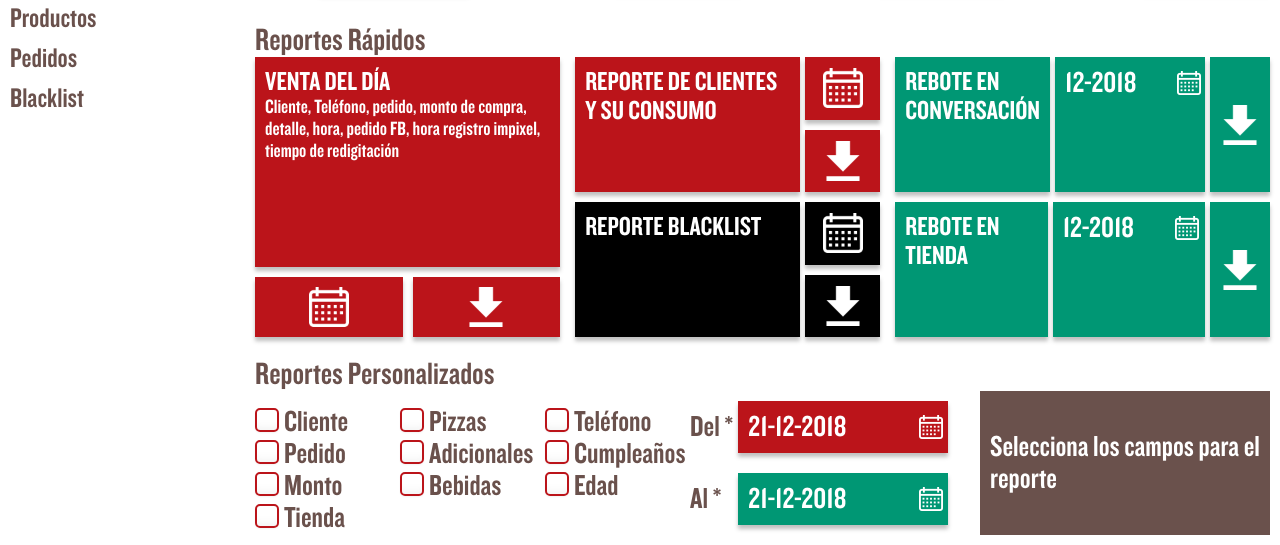
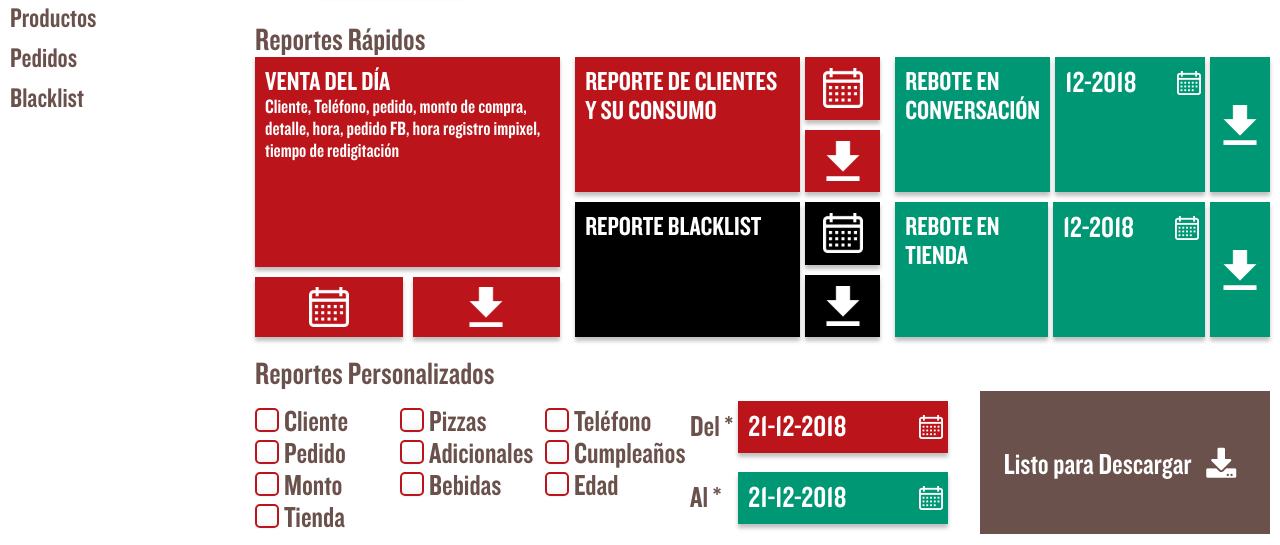
Before and after one commit to carlacentenor/dashboard-sin-mix, a plain HTML site: page index.html in a window 1280 px wide. Shown: the part 285-830 px from the top of the page. Drawn offline with nearby package versions, Linux system fonts and the light colour scheme.

Commit message:
agregando texto reporte listo

```diff
--- a/index.html
+++ b/index.html
@@ -237,8 +237,8 @@
                         </div>
 
                     </div>
-                    <div class="box-loading">
-                        <p>Selecciona los campos para el reporte</p>
+                    <div class="box-loading align-flex-item">
+                        <p class="">Listo para Descargar <i class="padding-10 fas fa-download"></i></p>
                     </div>
                 </div>
             </div>
```
